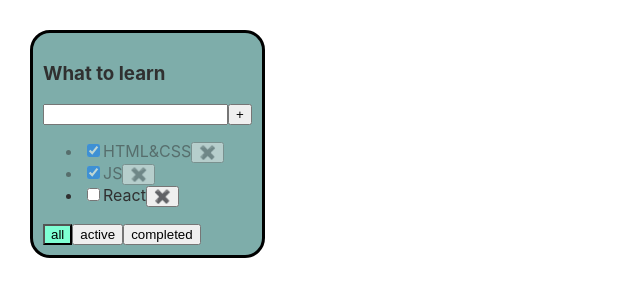
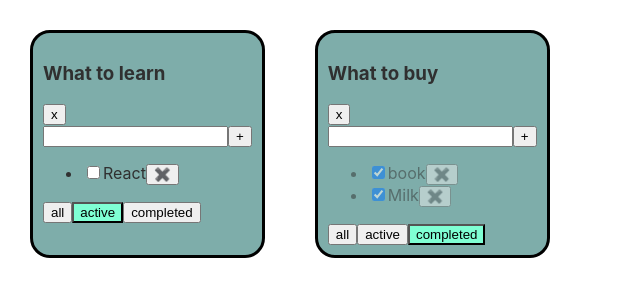
Before and after one commit to MacheteBy/todolist, a React (Create React App) app: page / in a window 1280 px wide. Shown: the top 300 px of the page, without its empty margins (0-640 px from the left). Built offline with nearby package versions, Linux system fonts and the light colour scheme.

Commit message:
28.11.23

```diff
--- a/src/App.tsx
+++ b/src/App.tsx
@@ -5,51 +5,86 @@ import Todolist from './Todolist';
 
 
 export type FilterValuesType = 'all' | 'active' | 'completed'
+type TodolistType = {
+    id: string
+    title: string
+    filter: FilterValuesType
+}
 
 function App() {
 
-    let task_one_title = "What to learn"
 
-    let [tasks, setTaskc] = useState([
+    // let [tasks, setTaskc] = useState([
+    //     { id: v1(), title: 'HTML&CSS', isDone: true },
+    //     { id: v1(), title: 'JS', isDone: true },
+    //     { id: v1(), title: 'React', isDone: false },
+    // ])
+
+    let todolistId1 = v1();
+    let todolistId2 = v1();
+
+    let [todolists, setTodolists] = useState<Array<TodolistType>>([
+        { id: todolistId1, title: 'What to learn', filter: 'active' },
+        { id: todolistId2, title: 'What to buy', filter: 'completed' }
+    ])
+
+    let [tasksObj, setTaskc] = useState({
+        [todolistId1]: [
             { id: v1(), title: 'HTML&CSS', isDone: true },
             { id: v1(), title: 'JS', isDone: true },
             { id: v1(), title: 'React', isDone: false },
-    ])
+        ],
+        [todolistId2]: [
+            { id: v1(), title: 'book', isDone: true },
+            { id: v1(), title: 'Milk', isDone: true },
+            { id: v1(), title: 'Potatos', isDone: false },
+        ]
+    })
 
-    console.log(tasks)
 
-    let [filter, setFilter] = useState<FilterValuesType>('all')
 
-    let tasksForTodolis = tasks
 
-    if (filter === 'active') {
-        tasksForTodolis = tasks.filter(task => task.isDone === false)
+
+
+
+    function changeFilter(value: FilterValuesType, todolistsId: string) {
+        let todolist = todolists.find(tl => tl.id === todolistsId)
+        if (todolist) {
+            todolist.filter = value;
+            setTodolists([...todolists]);
         }
-    if (filter === 'completed') {
-        tasksForTodolis = tasks.filter(task => task.isDone === true)
     }
 
-    function changeFilter(value: FilterValuesType) {
-        setFilter(value)
+    function addTask(title: string, todolistsId: string) {
+        let newtask = { id: v1(), title: title, isDone: false }
+        let tasks = tasksObj[todolistsId]
+        let newTasks = [newtask, ...tasks]
+        tasksObj[todolistsId] = newTasks
+        setTaskc({...tasksObj})
     }
 
-    function addTask(title: string) {
-        let newtask = { id: v1(), title: title, isDone: false }
-        let newTasks = [newtask, ...tasks]
-        setTaskc(newTasks)
+    function removeTask(id: string, todolistsId: string) {
+        let tasks = tasksObj[todolistsId]
+        let filteredTasks = tasks.filter(task => task.id !== id)
+        tasksObj[todolistsId] = filteredTasks
+        setTaskc({...tasksObj})
     }
 
-    function removeTask(id: string) {
-        let filteredTasks = tasks.filter(task => task.id !== id)
-        setTaskc(filteredTasks)
+    function changeStatus(taskID: string, isDone: boolean, todolistsId: string) {
+        let tasks = tasksObj[todolistsId]
+        let task = tasks.find(task => task.id === taskID)
+        if (task) {
+            task.isDone = !isDone
+            setTaskc({...tasksObj})
         }
 
-    function changeStatus(taskID: string, isDone: boolean) {
-        let task = tasks.find(task => task.id === taskID)
-        if(task) {
-            task.isDone = !isDone
     }
-        setTaskc([...tasks])
+
+    function removeTodolist(todolistsId: string) {
+        let filteredTodolist = todolists.filter(tl => tl.id !== todolistsId)
+        setTodolists(filteredTodolist)
+        delete tasksObj[todolistsId]
+        setTaskc({...tasksObj})
     }
 
 
@@ -64,15 +99,31 @@ function App() {
 
     return (
         <div className="App">
+            {
+                todolists.map((todolists) => {
+                    let tasksForTodolis = tasksObj[todolists.id]
+                    if (todolists.filter === 'active') {
+                        tasksForTodolis = tasksObj[todolists.id].filter(task => task.isDone === false)
+                    }
+                    if (todolists.filter === 'completed') {
+                        tasksForTodolis = tasksObj[todolists.id].filter(task => task.isDone === true)
+                    }
+                    return (
                         <Todolist
-                title={task_one_title}
+                            key={todolists.id}
+                            id={todolists.id}
+                            title={todolists.title}
                             task={tasksForTodolis}
                             removeTask={removeTask}
                             changeFilter={changeFilter}
                             addTask={addTask}
-                changeStatus ={changeStatus}
-                filter={filter}/>
-            {/* <Todolist title = {task_two_title} task={task_two}/> */}
+                            changeStatus={changeStatus}
+                            filter={todolists.filter}
+                            removeTodolist={removeTodolist} />
+                    )
+                })
+            }
+
         </div>
     );
 }
--- a/src/Button.tsx
+++ b/src/Button.tsx
@@ -2,15 +2,16 @@ import React, { FC } from 'react';
 import { FilterValuesType } from './App';
 
 type ButtonPropsType = {
+    id: string
     title: FilterValuesType
-    changeFilter: (value: FilterValuesType) => void
+    changeFilter: (value: FilterValuesType, todolistsId: string) => void
     filter: FilterValuesType
 }
 
 const Button: FC<ButtonPropsType> = (props) => {
 
     const onClickButtonHundler = () => {
-        props.changeFilter(props.title)
+        props.changeFilter(props.title, props.id)
     }
 
     return (
--- a/src/ListItems.tsx
+++ b/src/ListItems.tsx
@@ -4,8 +4,8 @@ type ItemType = {
     id: string
     title: string
     checked: boolean
-    removeTask: (taskId: string) => void
-    changeStatus: (taskID: string, isDone: boolean) => void
+    removeTask: (taskId: string, todolistsId:string) => void
+    changeStatus: (taskID: string, isDone: boolean, todolistsId: string) => void
 }
 
 const ListItems = (props: ItemType) => {
@@ -13,10 +13,10 @@ const ListItems = (props: ItemType) => {
     return (
         <div>
             <li key={props.id} className={props.checked ? "is-done" : ""}>
-            <input type="checkbox" checked={props.checked} onClick={() => props.changeStatus(props.id, props.checked)}/>
+            <input type="checkbox" checked={props.checked} onClick={() => props.changeStatus(props.id, props.checked, props.id)}/>
             <span>{props.title}</span>
             <button onClick={() => {
-                props.removeTask(props.id)
+                props.removeTask(props.id, props.id)
             }}>✖️</button>
             </li>
         </div>
--- a/src/Todolist.tsx
+++ b/src/Todolist.tsx
@@ -12,13 +12,15 @@ type TaskType = {
 
 
 type TodolistPropsType = {
+    id: string
     title: string
     task: Array<TaskType>
-    removeTask: (taskId: string) => void
-    changeFilter: (value: FilterValuesType) => void
-    addTask: (title: string) => void
-    changeStatus: (taskID: string, isDone: boolean) => void
+    removeTask: (taskId: string, todolistsId: string) => void
+    changeFilter: (value: FilterValuesType, todolistsId: string) => void
+    addTask: (title: string, todolistsId: string) => void
+    changeStatus: (taskID: string, isDone: boolean, todolistsId: string) => void
     filter: FilterValuesType
+    removeTodolist: (todolistsId: string) => void
 }
 
 
@@ -43,7 +45,7 @@ const Todolist: FC<TodolistPropsType> = (props) => {
 
     const onClickButtonHundler = () => {
         if(newTaskTitle.trim() !== ''){
-            props.addTask(newTaskTitle.trim())
+            props.addTask(newTaskTitle.trim(), props.id)
             setNewTaskTitle('')
         }   else {
             setError('Filed is required')
@@ -58,14 +60,18 @@ const Todolist: FC<TodolistPropsType> = (props) => {
     const onKeyPressHundler = (event: KeyboardEvent<HTMLInputElement>) => {
         setError('')
         if(event.charCode === 13){
-            props.addTask(newTaskTitle)
+            props.addTask(newTaskTitle, props.id)
             setNewTaskTitle('')
         }
     }
 
+    const onRemoveTodolist = () => {
+        props.removeTodolist(props.id)
+    }
+
     return (
         <TodolistStyled>
-            <h3>{props.title}</h3>
+            <h3>{props.title}</h3><button onClick={onRemoveTodolist}>x</button>
             <div>
                 <input className={error ? "error" : ""} maxLength={15} value={newTaskTitle} onChange={onChangeHundler} onKeyPress={onKeyPressHundler}/>
                 <button onClick={onClickButtonHundler}>+</button>
@@ -75,9 +81,9 @@ const Todolist: FC<TodolistPropsType> = (props) => {
                 {listItemsMap}
             </ul>
             <div>
-                <Button filter={props.filter} title='all' changeFilter={props.changeFilter}/>
-                <Button filter={props.filter} title='active' changeFilter={props.changeFilter}/>
-                <Button filter={props.filter} title='completed' changeFilter={props.changeFilter}/>
+                <Button filter={props.filter} title='all' changeFilter={props.changeFilter} id={props.id}/>
+                <Button filter={props.filter} title='active' changeFilter={props.changeFilter} id={props.id}/>
+                <Button filter={props.filter} title='completed' changeFilter={props.changeFilter} id={props.id}/>
             </div>
         </TodolistStyled>
     )
```
Lines whose indentation alone changed are shown as unchanged.
